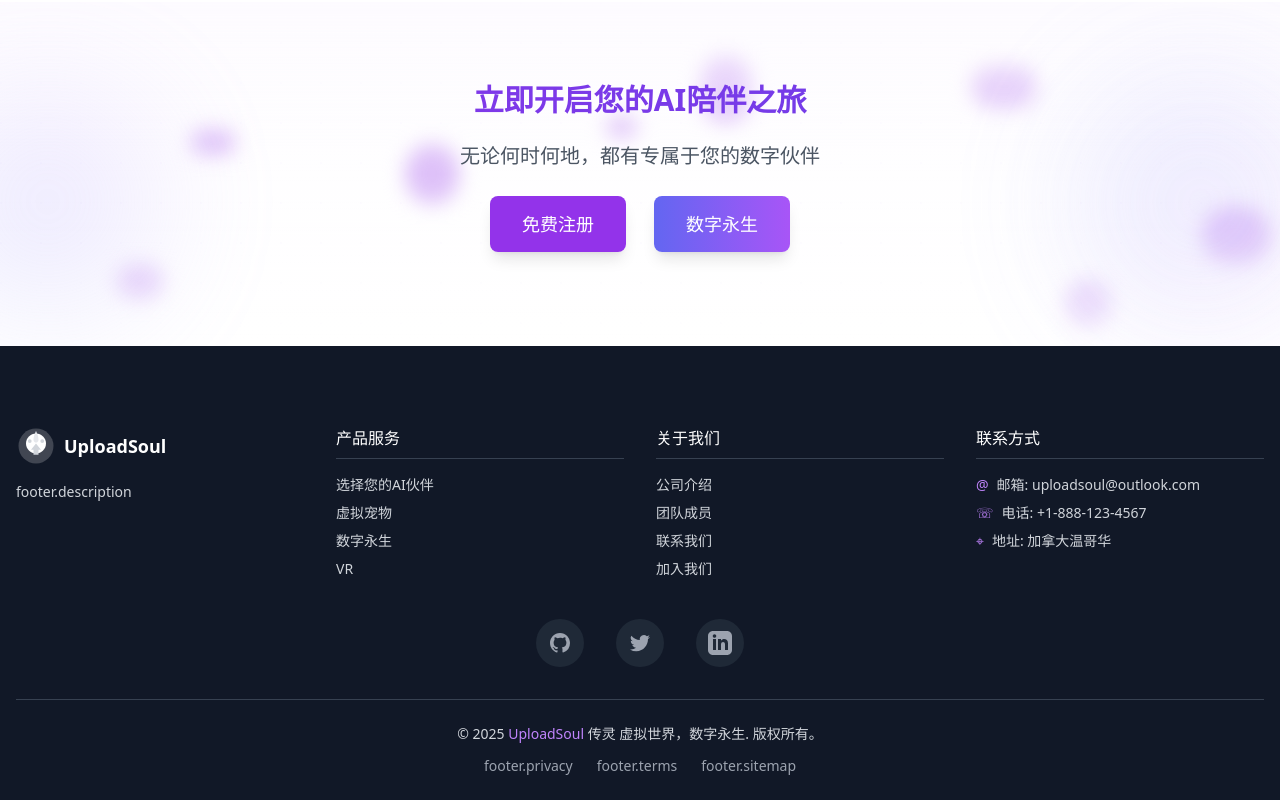
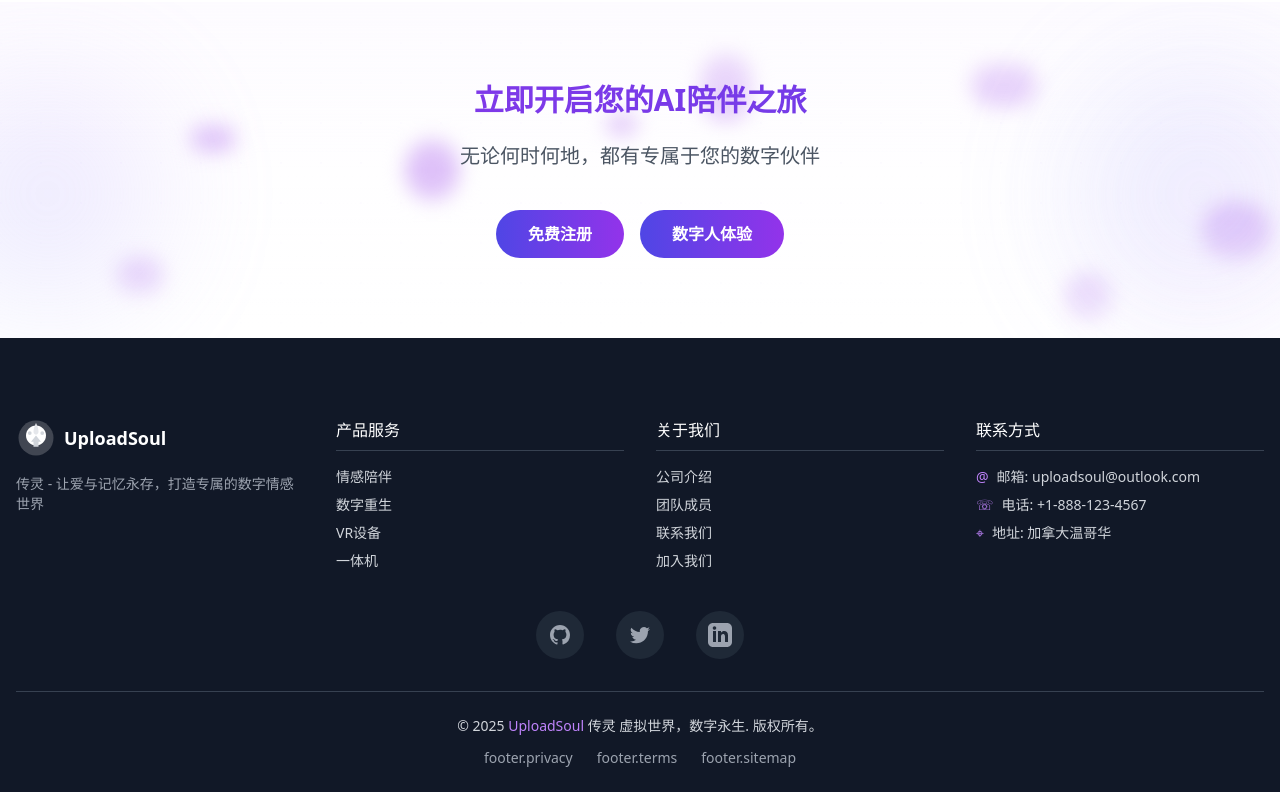
Before and after one commit to UploadSoulzhgrain/uploadsoul.github.io, a React (Vite) app: page / in a window 1280 px wide. Shown: the part 1398-2198 px from the top of the page. Built offline with nearby package versions, Linux system fonts and the light colour scheme.

Commit message:
Update footer with description and translations

```diff
--- a/src/App.jsx
+++ b/src/App.jsx
@@ -34,6 +34,7 @@ function App() {
               <Route path="/digital-rebirth" element={<DigitalRebirthPage />} />
               <Route path="/start-experience" element={<DigitalHumanPage />} />
               <Route path="/about" element={<MVPTestPage />} />
+              <Route path="/digital-human-experience" element={<DigitalHumanExperiencePage />} />
             </Routes>
           </main>
           <Footer />
--- a/src/components/layout/Footer.jsx
+++ b/src/components/layout/Footer.jsx
@@ -44,17 +44,33 @@ const Footer = () => {
             <div className="mb-4">
               <Logo variant="white" size="md" />
             </div>
-            <p className="text-sm">
+            <p className="text-sm text-gray-400">
               {t('footer.description')}
             </p>
           </div>
           <div className="footer-animate opacity-0 translate-y-4 transition-all duration-700 delay-200">
             <h4 className="text-white font-medium mb-4 border-b border-gray-700 pb-2">{t('footer.services')}</h4>
             <ul className="space-y-2 text-sm">
-              <li><Link to="/companion" className="hover:text-white hover:pl-1 transition-all duration-200">{t('companion.selectCompanion')}</Link></li>
-              <li><Link to="/pet" className="hover:text-white hover:pl-1 transition-all duration-200">{t('home.features.virtualPet.title')}</Link></li>
-              <li><Link to="/digital-human" className="hover:text-white hover:pl-1 transition-all duration-200">{t('home.features.digitalImmortality.title')}</Link></li>
-              <li><Link to="/vr" className="hover:text-white hover:pl-1 transition-all duration-200">VR</Link></li>
+              <li>
+                <Link to="/companion" className="hover:text-white hover:pl-1 transition-all duration-200">
+                  {t('home.features.emotionalCompanion.title')}
+                </Link>
+              </li>
+              <li>
+                <Link to="/digital-rebirth" className="hover:text-white hover:pl-1 transition-all duration-200">
+                  {t('digitalRebirth.title')}
+                </Link>
+              </li>
+              <li>
+                <Link to="/vr" className="hover:text-white hover:pl-1 transition-all duration-200">
+                  {t('home.features.vr.title')}
+                </Link>
+              </li>
+              <li>
+                <Link to="/all-in-one" className="hover:text-white hover:pl-1 transition-all duration-200">
+                  {t('home.features.allInOne.title')}
+                </Link>
+              </li>
             </ul>
           </div>
           <div className="footer-animate opacity-0 translate-y-4 transition-all duration-700 delay-300">
--- a/src/i18n/locales/zh-CN/translation.json
+++ b/src/i18n/locales/zh-CN/translation.json
@@ -16,6 +16,7 @@
     "shop": "虚拟商城"
   },
   "footer": {
+    "description": "传灵 - 让爱与记忆永存，打造专属的数字情感世界",
     "aboutUs": "关于我们",
     "privacyPolicy": "隐私政策",
     "termsOfService": "服务条款",
@@ -54,6 +55,12 @@
       "digitalImmortality": {
         "title": "数字永生",
         "description": "突破时空限制，将您的思想、记忆和性格数字化，实现永恒的生命延续"
+      },
+      "vr": {
+        "title": "VR设备"
+      },
+      "allInOne": {
+        "title": "一体机"
       }
     },
     "cta": {
--- a/src/pages/HomePage.jsx
+++ b/src/pages/HomePage.jsx
@@ -189,32 +189,17 @@ const HomePage = () => {
               {t('home.cta.description')}
             </p>
           </div>
-          <div className="flex justify-center space-x-6 animate-fadeInUp" style={{animationDelay: '0.3s'}}>
-            <div className="group inline-block">
-              <Link
-                to="/register"
-                className="relative overflow-hidden bg-purple-600 text-white px-8 py-4 rounded-lg hover:bg-purple-700 transition shadow-lg hover:shadow-xl transform group-hover:-translate-y-1 text-lg font-medium"
-              >
-                <span className="relative z-10">免费注册</span>
-                <span className="absolute inset-0 w-full h-full bg-gradient-to-r from-purple-600 via-indigo-500 to-purple-600 opacity-0 group-hover:opacity-100 transition-opacity duration-300 ease-in-out animate-gradient"></span>
-              </Link>
-              <div className="mt-2 text-purple-500 text-sm opacity-0 group-hover:opacity-100 transition-opacity">
-                开启您的数字灵魂之旅
-              </div>
-            </div>
-
-            <div className="group inline-block">
-              <Link
-                to="/digital-human"
-                className="relative overflow-hidden bg-gradient-to-r from-indigo-500 to-purple-500 text-white px-8 py-4 rounded-lg hover:opacity-90 transition shadow-lg hover:shadow-xl transform group-hover:-translate-y-1 text-lg font-medium"
-              >
-                <span className="relative z-10">数字永生</span>
-                <span className="absolute inset-0 w-full h-full bg-gradient-to-r from-purple-500 via-indigo-600 to-purple-500 opacity-0 group-hover:opacity-100 transition-opacity duration-300 ease-in-out animate-gradient"></span>
-              </Link>
-              <div className="mt-2 text-indigo-500 text-sm opacity-0 group-hover:opacity-100 transition-opacity">
-                创建您的数字永生体验
-              </div>
-            </div>
+          <div className="flex flex-col sm:flex-row items-center justify-center gap-4">
+            <Link to="/register" className="w-full sm:w-auto">
+              <button className="w-full px-8 py-3 bg-gradient-to-r from-indigo-600 to-purple-600 text-white rounded-full font-semibold hover:shadow-lg transform hover:scale-105 transition-all duration-300">
+                免费注册
+              </button>
+            </Link>
+            <Link to="/digital-human-experience" className="w-full sm:w-auto">
+              <button className="w-full px-8 py-3 bg-gradient-to-r from-indigo-600 to-purple-600 text-white rounded-full font-semibold hover:shadow-lg transform hover:scale-105 transition-all duration-300">
+                数字人体验
+              </button>
+            </Link>
           </div>
 
           <div className="absolute -right-16 -bottom-16 w-64 h-64 bg-gradient-to-tl from-purple-300/30 to-indigo-300/30 rounded-full blur-3xl animate-pulse-slow"></div>
```
